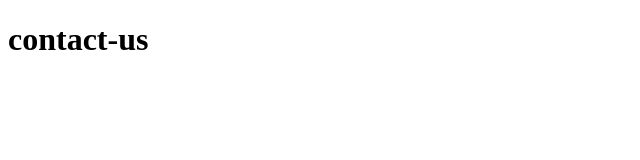
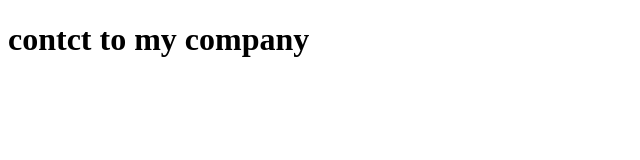
Before and after one commit to Prosenjit-Dey/lets-learn-git, a plain HTML site: page contact-us.html in a window 1280 px wide. Shown: the whole page, without its empty margins (0-640 px from the left). Drawn offline with Linux system fonts and the light colour scheme.

Commit message:
change content

```diff
--- a/contact-us.html
+++ b/contact-us.html
@@ -7,6 +7,6 @@
     <title>Document</title>
 </head>
 <body>
-    <h1>contact-us</h1>
+    <h1>contct to my company</h1>
 </body>
 </html>
```
